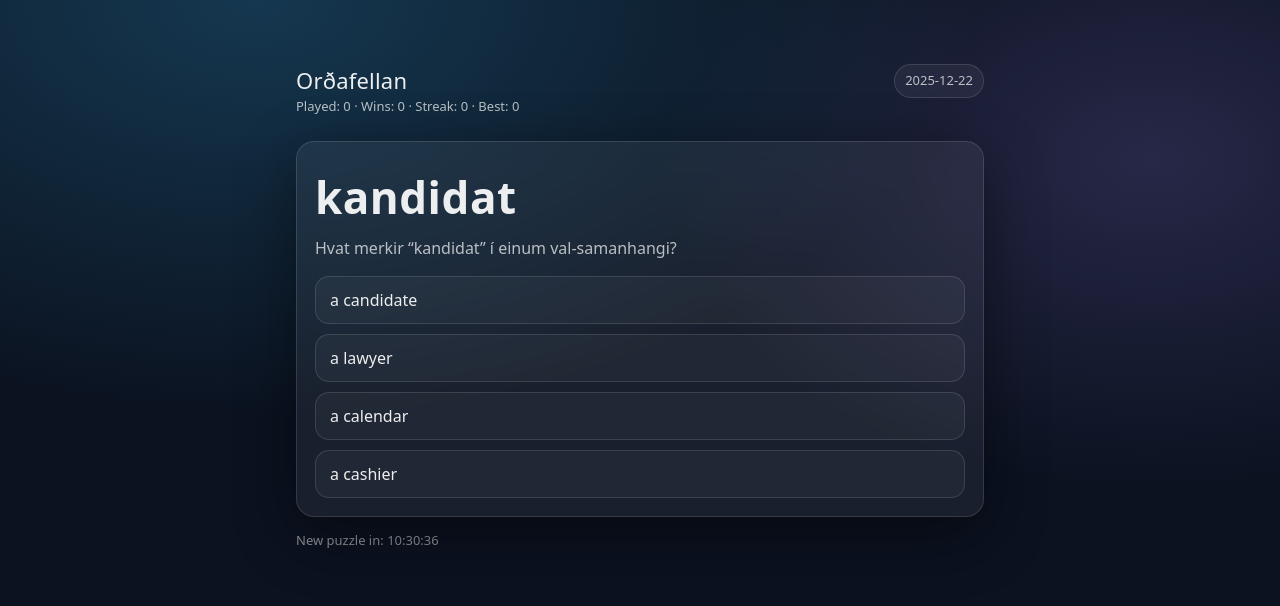
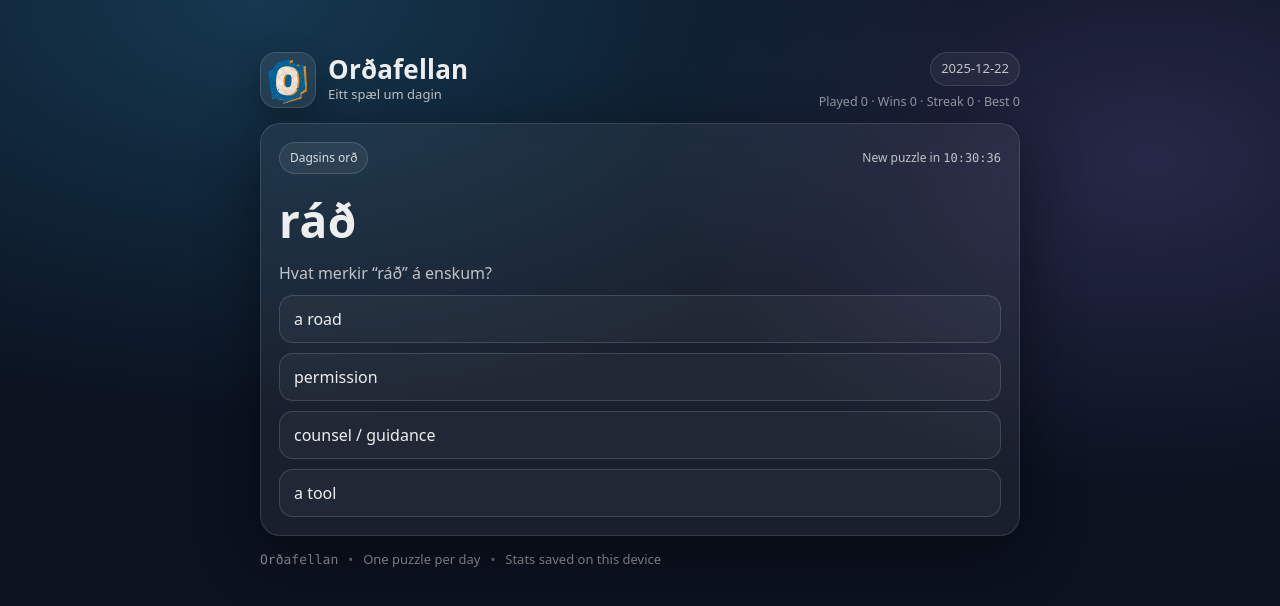
Before and after one commit to Brandypants/faroese-false-friends, a React (Vite) app: page / in a window 1280 px wide. Shown: the top 606 px of the page. Built offline with nearby package versions, Linux system fonts and the light colour scheme.

Commit message:
Update START_DATE, modify puzzle word, enhance HTML and CSS styles

```diff
--- a/index.html
+++ b/index.html
@@ -2,7 +2,10 @@
 <html lang="en">
   <head>
     <meta charset="UTF-8" />
-    <link rel="icon" type="image/svg+xml" href="/vite.svg" />
+    <link rel="icon" type="image/png" href="/favicon.png" />
+    <link rel="icon" type="image/png" sizes="32x32" href="/favicon.png" />
+    <link rel="icon" type="image/png" sizes="192x192" href="/favicon.png" />
+    <link rel="apple-touch-icon" href="/favicon.png" />
     <meta name="viewport" content="width=device-width, initial-scale=1.0" />
     <title>Orðafellan</title>
   </head>
--- a/public/data/puzzles.json
+++ b/public/data/puzzles.json
@@ -49,8 +49,8 @@
   },
   {
     "id": "kandidat",
-    "word": "kandidat",
-    "prompt": "Hvat merkir “kandidat” í einum val-samanhangi?",
+    "word": "valevni",
+    "prompt": "Hvat merkir “valevni” í einum val-samanhangi?",
     "choices": ["a candidate", "a lawyer", "a calendar", "a cashier"],
     "answerIndex": 0,
     "explain": "Her er tað sama sum á enskum: persónur sum stillar upp."
--- a/src/App.css
+++ b/src/App.css
@@ -3,54 +3,101 @@
   --card: rgba(255, 255, 255, 0.06);
   --cardBorder: rgba(255, 255, 255, 0.12);
   --text: rgba(255, 255, 255, 0.92);
-  --muted: rgba(255, 255, 255, 0.70);
+  --muted: rgba(255, 255, 255, 0.72);
   --faint: rgba(255, 255, 255, 0.55);
 
   --goodBg: rgba(34, 197, 94, 0.18);
   --badBg: rgba(239, 68, 68, 0.18);
   --neutralBg: rgba(255, 255, 255, 0.05);
 
-  --shadow: 0 18px 60px rgba(0,0,0,0.45);
+  --shadow: 0 18px 60px rgba(0, 0, 0, 0.45);
 }
 
 .page {
   min-height: 100vh;
-  width: 100vw;                 /* fill viewport width no matter what */
+  width: 100vw;
   display: flex;
   justify-content: center;
   align-items: flex-start;
-  padding-top: 40px;
+  padding-top: 34px;
   box-sizing: border-box;
 }
 
 body {
   margin: 0;
-  background: radial-gradient(1200px 700px at 20% 0%, rgba(56,189,248,0.22), transparent 60%),
-              radial-gradient(900px 600px at 90% 20%, rgba(167,139,250,0.18), transparent 55%),
-              var(--bg);
+  background: radial-gradient(
+      1200px 700px at 20% 0%,
+      rgba(56, 189, 248, 0.22),
+      transparent 60%
+    ),
+    radial-gradient(
+      900px 600px at 90% 20%,
+      rgba(167, 139, 250, 0.18),
+      transparent 55%
+    ),
+    var(--bg);
   color: var(--text);
-  font-family: system-ui, -apple-system, Segoe UI, Roboto, Helvetica, Arial, "Apple Color Emoji", "Segoe UI Emoji";
+  font-family: system-ui, -apple-system, Segoe UI, Roboto, Helvetica, Arial,
+    "Apple Color Emoji", "Segoe UI Emoji";
 }
 
 .app {
-  width: min(720px, calc(100vw - 32px));  /* responsive + centered */
-  padding: 24px 16px 40px;
+  width: min(760px, calc(100vw - 32px));
+  padding: 18px 0 40px;
   box-sizing: border-box;
 }
-
 
 .topbar {
   display: flex;
   justify-content: space-between;
   align-items: flex-start;
-  gap: 12px;
-  margin-bottom: 12px;
+  gap: 14px;
+  margin-bottom: 14px;
 }
 
-.title {
-  margin: 0;
-  font-size: 22px;
+.brand {
+  display: flex;
+  align-items: center;
+  gap: 12px;
+}
+
+.brandMark {
+  width: 44px;
+  height: 44px;
+  border-radius: 14px;
+  display: grid;
+  place-items: center;
+  font-weight: 900;
+  font-size: 18px;
   letter-spacing: 0.2px;
+  background: rgba(255, 255, 255, 0.08);
+  border: 1px solid rgba(255, 255, 255, 0.14);
+  box-shadow: 0 10px 28px rgba(0, 0, 0, 0.25);
+}
+
+.brandText {
+  display: flex;
+  flex-direction: column;
+  gap: 2px;
+}
+
+.brandName {
+  font-size: 26px;
+  font-weight: 900;
+  letter-spacing: 0.2px;
+  line-height: 1.05;
+}
+
+.brandTag {
+  font-size: 13px;
+  color: var(--muted);
+}
+
+.rightHeader {
+  display: flex;
+  flex-direction: column;
+  align-items: flex-end;
+  gap: 8px;
 }
 
 .pill {
@@ -59,57 +106,98 @@
   padding: 6px 10px;
   border: 1px solid var(--cardBorder);
   border-radius: 999px;
-  background: rgba(255,255,255,0.05);
+  background: rgba(255, 255, 255, 0.05);
 }
 
-.stats {
-  color: var(--muted);
-  font-size: 13px;
-  line-height: 1.4;
-  margin-bottom: 14px;
+.mini {
+  font-size: 12.5px;
+  color: var(--faint);
+  text-align: right;
+  line-height: 1.25;
+  max-width: 320px;
 }
 
 .card {
   background: var(--card);
   border: 1px solid var(--cardBorder);
-  border-radius: 18px;
+  border-radius: 20px;
   box-shadow: var(--shadow);
   padding: 18px;
   backdrop-filter: blur(10px);
 }
 
+.cardHeader {
+  display: flex;
+  justify-content: space-between;
+  align-items: center;
+  gap: 10px;
+  margin-bottom: 12px;
+}
+
+.badge {
+  font-size: 12px;
+  color: rgba(255, 255, 255, 0.82);
+  padding: 6px 10px;
+  border-radius: 999px;
+  border: 1px solid rgba(255, 255, 255, 0.14);
+  background: rgba(255, 255, 255, 0.06);
+}
+
+.timer {
+  font-size: 12px;
+  color: var(--muted);
+}
+
+.mono {
+  font-family: ui-monospace, SFMono-Regular, Menlo, Monaco, Consolas,
+    "Liberation Mono", "Courier New", monospace;
+}
+
 .word {
-  font-size: 44px;
-  font-weight: 800;
+  font-size: 46px;
+  font-weight: 900;
   letter-spacing: 0.5px;
-  margin: 4px 0 6px;
+  margin: 6px 0 6px;
 }
 
 .prompt {
   font-size: 16px;
   color: var(--muted);
-  margin-bottom: 16px;
+  margin-bottom: 10px;
+}
+
+.hint {
+  font-size: 13px;
+  color: var(--faint);
+  margin-bottom: 14px;
 }
 
 .choices {
   display: grid;
   gap: 10px;
+  margin-top: 10px;
 }
 
 .choiceBtn {
+  width: 100%;
   text-align: left;
   padding: 12px 14px;
   border-radius: 14px;
-  border: 1px solid var(--cardBorder);
-  background: rgba(255,255,255,0.04);
+  border: 1px solid rgba(255, 255, 255, 0.14);
+  background: rgba(255, 255, 255, 0.04);
   color: var(--text);
   cursor: pointer;
-  transition: transform 0.04s ease, background 0.15s ease, border-color 0.15s ease;
+  transition: transform 0.04s ease, background 0.15s ease,
+    border-color 0.15s ease;
+  display: flex;
+  align-items: center;
+  justify-content: space-between;
+  gap: 12px;
 }
 
 .choiceBtn:hover {
-  background: rgba(255,255,255,0.07);
-  border-color: rgba(255,255,255,0.22);
+  background: rgba(255, 255, 255, 0.07);
+  border-color: rgba(255, 255, 255, 0.22);
 }
 
 .choiceBtn:active {
@@ -118,7 +206,12 @@
 
 .choiceBtn:disabled {
   cursor: default;
-  opacity: 0.95;
+  opacity: 0.97;
+}
+
+.choiceIcon {
+  opacity: 0.9;
+  font-weight: 900;
 }
 
 .choice-correct {
@@ -138,18 +231,41 @@
 .result {
   margin-top: 16px;
   padding-top: 14px;
-  border-top: 1px solid rgba(255,255,255,0.10);
+  border-top: 1px solid rgba(255, 255, 255, 0.1);
+}
+
+.resultTop {
+  display: flex;
+  justify-content: space-between;
+  align-items: center;
+  gap: 12px;
 }
 
 .resultTitle {
-  font-weight: 750;
+  font-weight: 850;
   font-size: 16px;
 }
 
+.resultPills {
+  display: flex;
+  gap: 8px;
+  flex-wrap: wrap;
+  justify-content: flex-end;
+}
+
+.smallPill {
+  font-size: 12px;
+  color: rgba(255, 255, 255, 0.82);
+  padding: 5px 9px;
+  border-radius: 999px;
+  border: 1px solid rgba(255, 255, 255, 0.14);
+  background: rgba(255, 255, 255, 0.06);
+}
+
 .explain {
-  margin-top: 8px;
+  margin-top: 10px;
   color: var(--muted);
-  line-height: 1.45;
+  line-height: 1.5;
 }
 
 .actions {
@@ -162,14 +278,14 @@
 .primaryBtn {
   padding: 10px 12px;
   border-radius: 12px;
-  border: 1px solid rgba(255,255,255,0.18);
-  background: rgba(255,255,255,0.10);
+  border: 1px solid rgba(255, 255, 255, 0.18);
+  background: rgba(255, 255, 255, 0.12);
   color: var(--text);
   cursor: pointer;
 }
 
 .primaryBtn:hover {
-  background: rgba(255,255,255,0.14);
+  background: rgba(255, 255, 255, 0.16);
 }
 
 .copied {
@@ -177,8 +293,81 @@
   color: var(--muted);
 }
 
+.privacyNote {
+  margin-top: 10px;
+  font-size: 12.5px;
+  color: var(--faint);
+}
+
 .footer {
   margin-top: 14px;
   color: var(--faint);
   font-size: 13px;
 }
+
+.footerRow {
+  display: flex;
+  gap: 10px;
+  flex-wrap: wrap;
+  align-items: center;
+}
+
+.dot {
+  opacity: 0.6;
+}
+
+.loadingLine {
+  height: 14px;
+  width: 60%;
+  border-radius: 999px;
+  background: rgba(255, 255, 255, 0.08);
+  margin-bottom: 10px;
+}
+
+.loadingLine.short {
+  width: 42%;
+}
+
+.loadingChoices {
+  display: grid;
+  gap: 10px;
+  margin-top: 16px;
+}
+
+.loadingBtn {
+  height: 46px;
+  border-radius: 14px;
+  background: rgba(255, 255, 255, 0.06);
+  border: 1px solid rgba(255, 255, 255, 0.12);
+}
+
+.brandMark {
+  width: 56px;
+  height: 56px;
+  border-radius: 16px;
+
+  display: grid;
+  place-items: center;
+
+  /* Key: give the image breathing room so it can never clip */
+  padding: 4px;
+
+  background: rgba(255, 255, 255, 0.08);
+  border: 1px solid rgba(255, 255, 255, 0.14);
+  box-shadow: 0 10px 28px rgba(0, 0, 0, 0.25);
+
+  overflow: hidden;
+}
+
+.brandLogo {
+  /* Key: don't force height/width to 100% if global img rules exist.
+     Instead, cap it safely inside the padded box. */
+  max-width: 100%;
+  max-height: 100%;
+
+  width: auto;
+  height: auto;
+
+  object-fit: contain;
+  display: block;
+}
--- a/src/App.tsx
+++ b/src/App.tsx
@@ -2,7 +2,14 @@
 import "./App.css";
 import { loadPuzzles, pickTodayPuzzle } from "./lib/puzzles";
 import type { Puzzle } from "./lib/puzzles";
-import { todayISO, applyResultToStats, loadStats, saveStats, loadDayResultV2, saveDayResultV2 } from "./lib/storage";
+import {
+  todayISO,
+  applyResultToStats,
+  loadStats,
+  saveStats,
+  loadDayResultV2,
+  saveDayResultV2,
+} from "./lib/storage";
 import { msUntilNextLocalMidnight, formatCountdown } from "./lib/time";
 
 type DayResult = { date: string; choiceIndex: number; correct: boolean };
@@ -13,7 +20,9 @@
 
   const dateISO = useMemo(() => todayISO(), []);
   const [stats, setStats] = useState(() => loadStats());
-  const [countdown, setCountdown] = useState(() => formatCountdown(msUntilNextLocalMidnight()));
+  const [countdown, setCountdown] = useState(() =>
+    formatCountdown(msUntilNextLocalMidnight())
+  );
   const [copied, setCopied] = useState(false);
 
   const [dayResult, setDayResult] = useState<DayResult | null>(null);
@@ -65,10 +74,14 @@
 
   function share() {
     if (!picked || !dayResult) return;
+
+    // Don't share the word or the chosen option; only the outcome.
     const title = `Orðafellan — ${dateISO}`;
-    const line = `${picked.puzzle.word} ${dayResult.correct ? "✅" : "❌"}`;
+    const outcome = dayResult.correct ? "✅" : "❌";
     const streak = `Streak: ${stats.streak}`;
-    const text = `${title}\n${line}\n${streak}`;
+    const next = `New in: ${countdown}`;
+
+    const text = `${title}\n${outcome}\n${streak}\n${next}`;
 
     navigator.clipboard
       .writeText(text)
@@ -79,25 +92,84 @@
       .catch(() => {});
   }
 
-  if (error) return <div className="app">Error: {error}</div>;
-  if (!puzzles || !picked) return <div className="app">Loading…</div>;
+  if (error)
+    return (
+      <div className="page">
+        <div className="app">
+          <div className="card">
+            <div className="resultTitle">Error</div>
+            <div className="explain">{error}</div>
+          </div>
+        </div>
+      </div>
+    );
 
-  const { puzzle } = picked;
-
+  if (!puzzles || !picked)
     return (
       <div className="page">
         <div className="app">
           <header className="topbar">
+            <div className="brand">
+            <div className="brandMark">
+               <img className="brandLogo" src="/favi.png" alt="Orðafellan logo" />
+             </div>
               <div>
-          <h1 className="title">Orðafellan</h1>
-          <div className="stats">
-            Played: {stats.played} · Wins: {stats.wins} · Streak: {stats.streak} · Best: {stats.maxStreak}
+                <div className="brandName">Orðafellan</div>
+                <div className="brandTag">Eitt spæl um dagin</div>
               </div>
             </div>
             <div className="pill">{dateISO}</div>
           </header>
 
           <main className="card">
+            <div className="loadingLine" />
+            <div className="loadingLine short" />
+            <div className="loadingChoices">
+              <div className="loadingBtn" />
+              <div className="loadingBtn" />
+              <div className="loadingBtn" />
+              <div className="loadingBtn" />
+            </div>
+          </main>
+
+          <footer className="footer">New puzzle in: {countdown}</footer>
+        </div>
+      </div>
+    );
+
+  const { puzzle } = picked;
+
+  const headerStats = `Played ${stats.played} · Wins ${stats.wins} · Streak ${stats.streak} · Best ${stats.maxStreak}`;
+
+  return (
+    <div className="page">
+      <div className="app">
+        <header className="topbar">
+          <div className="brand">
+          <div className="brandMark">
+              <img className="brandLogo" src="/favicon.png" alt="Orðafellan logo" />
+          </div>
+
+            <div className="brandText">
+              <div className="brandName">Orðafellan</div>
+              <div className="brandTag">Eitt spæl um dagin</div>
+            </div>
+          </div>
+
+          <div className="rightHeader">
+            <div className="pill">{dateISO}</div>
+            <div className="mini">{headerStats}</div>
+          </div>
+        </header>
+
+        <main className="card">
+          <div className="cardHeader">
+            <div className="badge">Dagsins orð</div>
+            <div className="timer">
+              New puzzle in <span className="mono">{countdown}</span>
+            </div>
+          </div>
+
           <div className="word">{puzzle.word}</div>
           <div className="prompt">{puzzle.prompt}</div>
 
@@ -118,8 +190,18 @@
                   : "");
 
               return (
-              <button key={idx} onClick={() => onChoose(idx)} disabled={locked} className={className}>
+                <button
+                  key={idx}
+                  onClick={() => onChoose(idx)}
+                  disabled={locked}
+                  className={className}
+                  aria-pressed={isChosen}
+                >
                   {c}
+                  {locked && isCorrect && <span className="choiceIcon">✓</span>}
+                  {locked && isChosen && !isCorrect && (
+                    <span className="choiceIcon">×</span>
+                  )}
                 </button>
               );
             })}
@@ -127,20 +209,44 @@
 
           {dayResult && (
             <div className="result">
-            <div className="resultTitle">{dayResult.correct ? "Correct ✅" : "Not quite ❌"}</div>
+              <div className="resultTop">
+                <div className="resultTitle">
+                  {dayResult.correct ? "Rætt ✅" : "Ikki heilt ❌"}
+                </div>
+
+                <div className="resultPills">
+                  <span className="smallPill">
+                    {dayResult.correct ? "Win" : "Loss"}
+                  </span>
+                  <span className="smallPill">Streak {stats.streak}</span>
+                </div>
+              </div>
+
               {puzzle.explain && <div className="explain">{puzzle.explain}</div>}
 
               <div className="actions">
                 <button onClick={share} className="primaryBtn">
-                Share
+                  Share result
                 </button>
                 {copied && <div className="copied">Copied!</div>}
+              </div>
+
+              <div className="privacyNote">
+                Deilir bara um tú hevði rætt/ikki rætt — ikki orðið.
               </div>
             </div>
           )}
         </main>
 
-      <footer className="footer">New puzzle in: {countdown}</footer>
+        <footer className="footer">
+          <div className="footerRow">
+            <span className="mono">Orðafellan</span>
+            <span className="dot">•</span>
+            <span>One puzzle per day</span>
+            <span className="dot">•</span>
+            <span>Stats saved on this device</span>
+          </div>
+        </footer>
       </div>
     </div>
   );
--- a/src/lib/daily.ts
+++ b/src/lib/daily.ts
@@ -1,4 +1,4 @@
-export const START_DATE = "2025-12-25"; // choose your “Day 0”
+export const START_DATE = "2025-12-22"; // choose your “Day 0”
 
 export function toISODate(d: Date): string {
   // local date (not UTC) so it matches Faroese users’ expectations
```
Also changed, not shown: public/favicon.png (added). Lines whose indentation alone changed are shown as unchanged.
